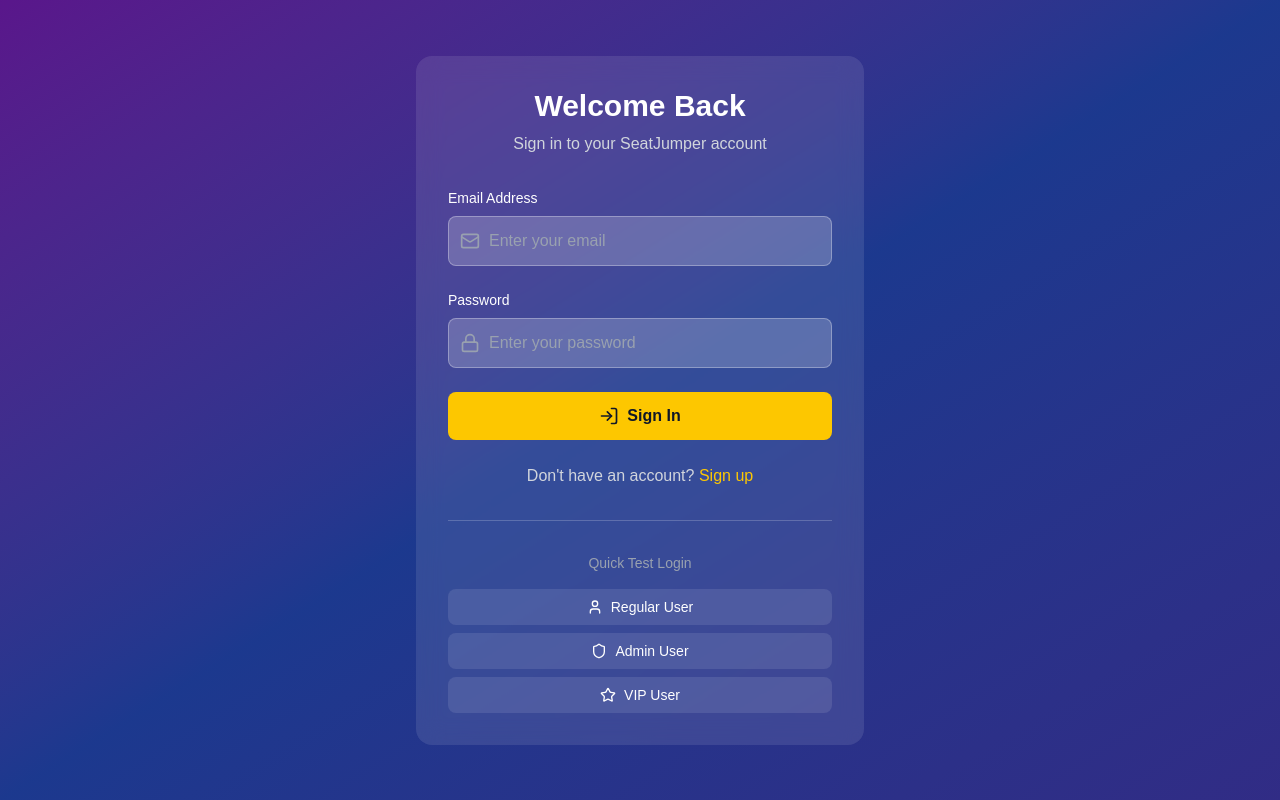
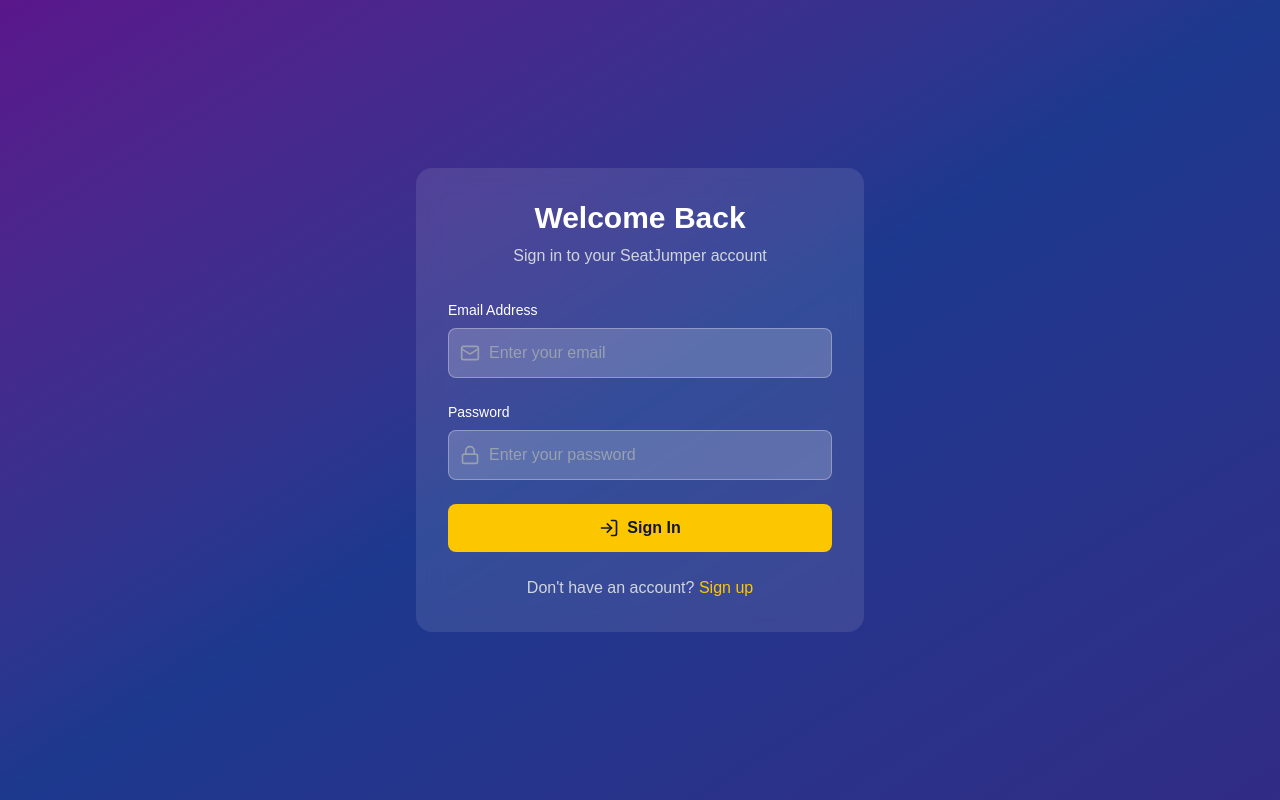
Before and after one commit to julianparmann/seatjumper, a Next.js app: page /auth/signin in a window 1280 px wide. Built offline with nearby package versions, Linux system fonts and the light colour scheme; no server answers.

Commit message:
Remove test login buttons for production - Remove quick test login section - Clean up unused imports Only allow real user authentication in production

```diff
--- a/app/auth/signin/page.tsx
+++ b/app/auth/signin/page.tsx
@@ -4,7 +4,7 @@
 import { signIn } from 'next-auth/react';
 import { useRouter } from 'next/navigation';
 import Link from 'next/link';
-import { Mail, Lock, LogIn, User, Shield, Star } from 'lucide-react';
+import { Mail, Lock, LogIn } from 'lucide-react';
 
 export default function SignInPage() {
   const router = useRouter();
@@ -119,37 +119,6 @@
               </Link>
             </p>
           </div>
-
-          {/* Test Account Quick Login (Development Only) */}
-          <div className="mt-8 pt-8 border-t border-white/20">
-            <p className="text-gray-400 text-sm mb-4 text-center">Quick Test Login</p>
-            <div className="space-y-2">
-              <button
-                onClick={() => quickLogin('user@test.com', 'password123')}
-                disabled={isLoading}
-                className="w-full bg-white/10 hover:bg-white/20 text-white py-2 rounded-lg transition-colors flex items-center justify-center gap-2 text-sm"
-              >
-                <User className="w-4 h-4" />
-                Regular User
-              </button>
-              <button
-                onClick={() => quickLogin('admin@test.com', 'admin123')}
-                disabled={isLoading}
-                className="w-full bg-white/10 hover:bg-white/20 text-white py-2 rounded-lg transition-colors flex items-center justify-center gap-2 text-sm"
-              >
-                <Shield className="w-4 h-4" />
-                Admin User
-              </button>
-              <button
-                onClick={() => quickLogin('vip@test.com', 'vip123')}
-                disabled={isLoading}
-                className="w-full bg-white/10 hover:bg-white/20 text-white py-2 rounded-lg transition-colors flex items-center justify-center gap-2 text-sm"
-              >
-                <Star className="w-4 h-4" />
-                VIP User
-              </button>
-            </div>
-          </div>
         </div>
       </div>
     </div>
```
